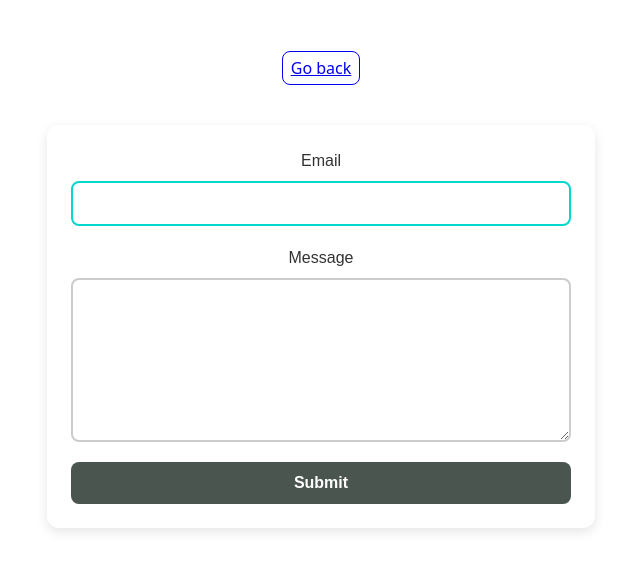
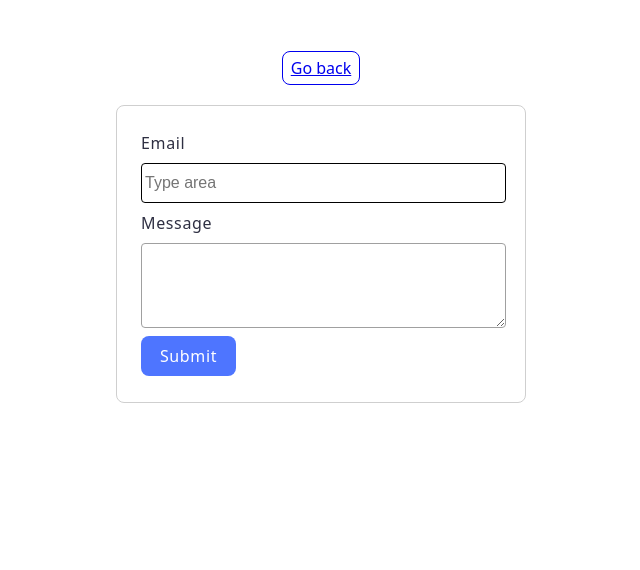
Before and after one commit to Nikita2993-Z/goit-js-hw-09, a website built with Vite: page src/2-form.html in a window 1280 px wide. Shown: the part 72-642 px from the top of the page, without its empty margins (319-959 px from the left). Built offline with nearby package versions, Linux system fonts and the light colour scheme.

Commit message:
last version

```diff
--- a/src/2-form.html
+++ b/src/2-form.html
@@ -20,17 +20,19 @@
         <load src="./partials/back-link.html" />
 
       </div>
+      <div class="container-form">
       <form class="feedback-form" autocomplete="off">
-        <label>
+        <label class="email">
           Email
-          <input type="email" name="email" autofocus />
+          <input type="email" name="email" autofocus placeholder="Type area"/>
         </label>
-        <label>
+        <label class="textarea">
           Message
-          <textarea name="message" rows="8"></textarea>
+          <textarea name="message" rows="8" ></textarea>
         </label>
         <button type="submit">Submit</button>
       </form>
+      </div>
 
     </main>
 
--- a/src/css/form.css
+++ b/src/css/form.css
@@ -1,53 +1,137 @@
+.container-form {
+    display: flex;
+align-items: center;
+justify-content: center;
+margin-top: 20px;
+}
+
 .feedback-form {
-  max-width: 500px;
-  margin: 40px auto;
+    display: flex;
+align-items: flex-start;
+justify-content: center;
+flex-direction: column;
+gap: 8px;
+
+border-radius: 8px;
 padding: 24px;
-  background-color: #ffffff;
-  border-radius: 12px;
-  box-shadow: 0 4px 12px rgba(0, 0, 0, 0.1);
-  font-family: sans-serif;
-  display: flex;
-  flex-direction: column;
-  gap: 20px;
+width: 360px;
+height: 248px;
+border: solid 1px #cfcfcf;
+background: #fff;
   }
 
 .feedback-form label {
     display: flex;
+align-items: flex-start;
+justify-content: flex-start;
 flex-direction: column;
-  font-weight: 500;
-  font-size: 16px;
-  color: #333;
+gap: 8px;
+}
+.label .email {
+width: 358px;
+height: 72px;
+padding-top: 24px;
+
+}
+.label .textarea {
+    display: flex;
+    align-items: flex-start;
+    justify-content: flex-start;
+    flex-direction: column;
+    gap: 8px;
+
+    width: 360px;
+    height: 112px;
 }
 
-.feedback-form input,
+  .email {
+    font-weight: 400;
+font-size: 16px;
+line-height: 150%;
+letter-spacing: 0.04em;
+color: #2e2f42;
+width: 360px;
+height: 72px;
+
+  }
+  .textarea {
+    font-family: var(--font-family);
+font-weight: 400;
+font-size: 16px;
+
+
+
+line-height: 150%;
+letter-spacing: 0.04em;
+color: #2e2f42;
+  }
+  .feedback-form input{
+    display: flex;
+align-items: flex-start;
+justify-content: flex-start;
+flex-direction: column;
+gap: 8px;
+width: 360px;
+height: 40px;
+padding: 0;
+margin: 0;
+border: solid 1px #a0a0a0;
+border-radius: 4px;
+font-size: 16px;
+padding-left: 3px;
+  }
+
+
   .feedback-form textarea {
-  margin-top: 8px;
-  padding: 12px;
-  font-size: 15px;
-  border: 2px solid #ccc;
-  border-radius: 8px;
-  resize: vertical;
-  transition: border 0.3s ease;
+    display: flex;
+align-items: flex-start;
+justify-content: flex-start;
+flex-direction: column;
+gap: 8px;
+width: 360px;
+height: 80px;
+padding: 0;
+margin: 0;
+border: solid 1px #a0a0a0;
+border-radius: 4px;
+font-size: 16px;
+padding-left: 3px;
+padding-top: 3px;
+  }
+
+  .feedback-form input:hover,
+  .feedback-form textarea:hover {
+    border-color: #333;
   }
 
   .feedback-form input:focus,
   .feedback-form textarea:focus {
-  border-color: #04d8cd;
+    border-color: #000000;
     outline: none;
   }
 
   .feedback-form button {
-  padding: 12px 20px;
-  background-color: #49554e;
-  color: white;
-  border: none;
+    display: flex;
+align-items: center;
+justify-content: center;
+flex-direction: row;
+gap: 10px;
 border-radius: 8px;
+padding: 8px 16px;
+width: 95px;
+height: 40px;
+background: #4e75ff;
+font-family: var(--font-family);
+font-weight: 500;
 font-size: 16px;
-  font-weight: 600;
-  cursor: pointer;
-  transition: background-color 0.3s ease;
+
+
+line-height: 150%;
+letter-spacing: 0.04em;
+color: #fff;
+border: solid transparent;
   }
 
   .feedback-form button:hover {
-  background-color: #04d8cd;
+    background-color: #6c8cff;
   }
```
Lines whose indentation alone changed are shown as unchanged.
